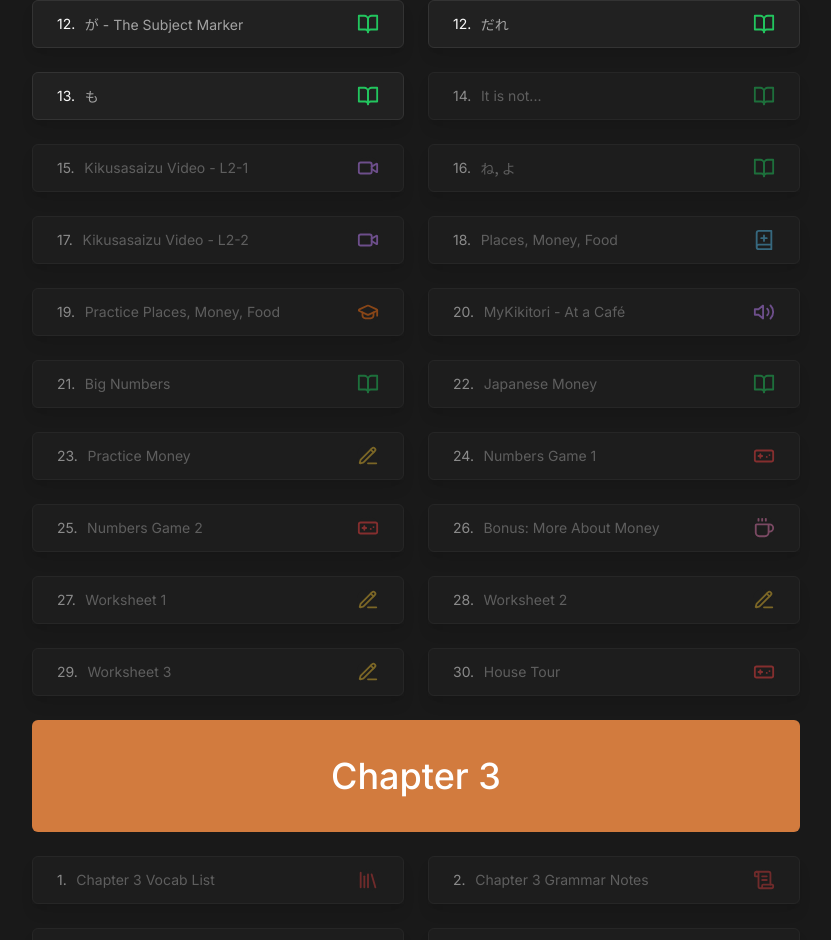
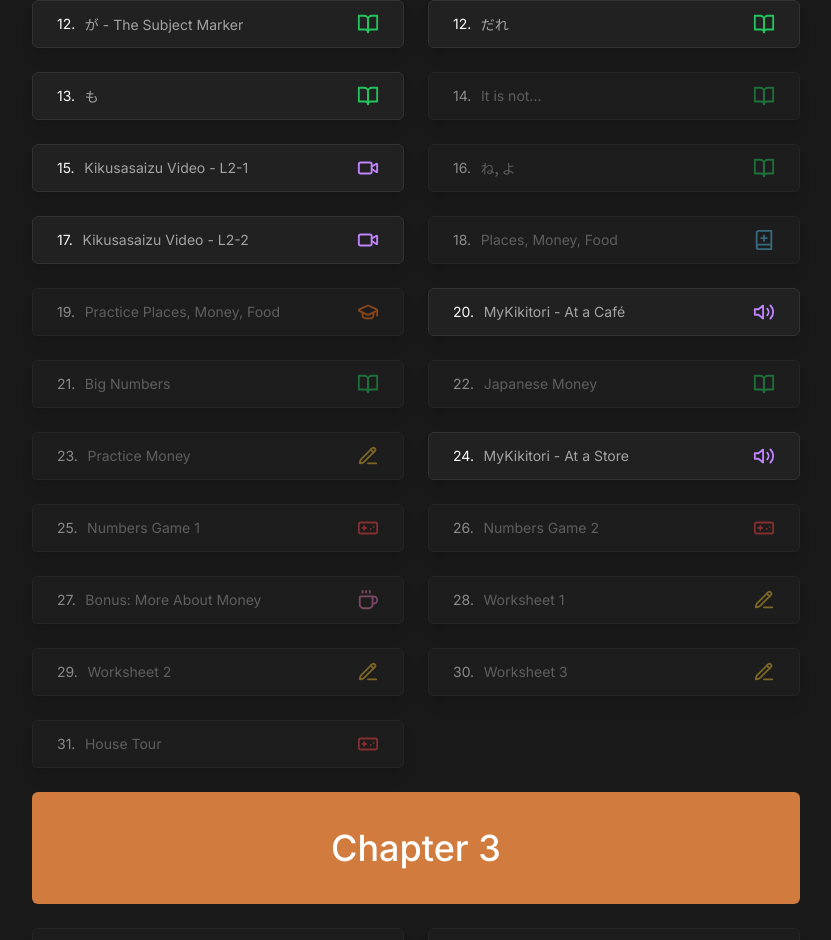
Before and after one commit to Dillpickleschmidt/nihongo-ninja-v2, a Next.js app: page /learn in a window 1280 px wide. Shown: the part 3949-4889 px from the top of the page, without its empty margins (224-1055 px from the left). Built offline with nearby package versions, Linux system fonts and the light colour scheme; no server answers; a web font is replaced by a local one.

Commit message:
lesson: kikusasaizu videos + my kikitori audio

```diff
--- /dev/null
+++ b/src/app/learn/(lessons)/chapter-2/kikusasaizu-2-1/page.tsx
@@ -0,0 +1,23 @@
+import ContentBox from "@/components/ContentBox"
+import YouTubeVideo from "@/features/youtube/YouTube"
+
+export default function page() {
+  return (
+    <ContentBox
+      // backgroundImage="/img/dust-splatter-1.png"
+      // backgroundImageSize="1215px"
+      // backgroundImageOpacity={5}
+      variant="lg"
+      showProgressBar={false}
+      nextPageLink="/learn/chapter-2/ne-yo"
+    >
+      <div className="inset-0 -mb-20">
+        <YouTubeVideo
+          videoId="wufZtYebtYk"
+          title="kikusasaizu-2-1"
+          credit="Nihongo Kikusasaizu"
+        />
+      </div>
+    </ContentBox>
+  )
+}
--- /dev/null
+++ b/src/app/learn/(lessons)/chapter-2/kikusasaizu-2-2/page.tsx
@@ -0,0 +1,23 @@
+import ContentBox from "@/components/ContentBox"
+import YouTubeVideo from "@/features/youtube/YouTube"
+
+export default function page() {
+  return (
+    <ContentBox
+      // backgroundImage="/img/dust-splatter-1.png"
+      // backgroundImageSize="1215px"
+      // backgroundImageOpacity={5}
+      variant="lg"
+      showProgressBar={false}
+      nextPageLink="/learn/chapter-2/places-money-food"
+    >
+      <div className="inset-0 -mb-20">
+        <YouTubeVideo
+          videoId="EdkEWPldx28"
+          title="kikusasaizu-2-2"
+          credit="Nihongo Kikusasaizu"
+        />
+      </div>
+    </ContentBox>
+  )
+}
--- /dev/null
+++ b/src/app/learn/(lessons)/chapter-2/my-kikitori-at-a-cafe/page.tsx
@@ -0,0 +1,41 @@
+import ContentBox from "@/components/ContentBox"
+import { Button } from "@/components/ui/button"
+
+export default function page() {
+  return (
+    <ContentBox
+      // backgroundImage="/img/dust-splatter-1.png"
+      // backgroundImageSize="1215px"
+      // backgroundImageOpacity={5}
+      variant="lg"
+      showProgressBar={false}
+      nextPageLink="/learn/chapter-2/big-numbers"
+    >
+      <div className="h-[50vh]">
+        <h1 className="px-28 pb-6 pt-28 text-center text-4xl font-semibold">
+          MyKikitori - At a Café
+        </h1>
+        <div className="space-y-6 px-16 md:px-24">
+          <h2 className="mt-6 text-center text-2xl font-bold">
+            It's time for some listening practice!
+          </h2>
+          <p>
+            Head over to MyKikitori - Lesson 1 and listen to{" "}
+            <span className="text-xl font-bold">At a Café</span>, then answer
+            the questions via the{" "}
+            <span className="font-black">Take the Quiz!</span> button.
+          </p>
+          <p>
+            Once you complete the quiz, come back here and move on to the next
+            module when you're ready.
+          </p>
+          <div className="flex justify-center pt-3">
+            <a target="_blank" href="https://www.mykikitori.com/lesson-2">
+              <Button size="lg">MyKikitori - Lesson 2</Button>
+            </a>
+          </div>
+        </div>
+      </div>
+    </ContentBox>
+  )
+}
--- /dev/null
+++ b/src/app/learn/(lessons)/chapter-2/my-kikitori-at-a-store/page.tsx
@@ -0,0 +1,41 @@
+import ContentBox from "@/components/ContentBox"
+import { Button } from "@/components/ui/button"
+
+export default function page() {
+  return (
+    <ContentBox
+      // backgroundImage="/img/dust-splatter-1.png"
+      // backgroundImageSize="1215px"
+      // backgroundImageOpacity={5}
+      variant="lg"
+      showProgressBar={false}
+      nextPageLink="/learn"
+    >
+      <div className="h-[50vh]">
+        <h1 className="px-28 pb-6 pt-28 text-center text-4xl font-semibold">
+          MyKikitori - At a Store
+        </h1>
+        <div className="space-y-6 px-16 md:px-24">
+          <h2 className="mt-6 text-center text-2xl font-bold">
+            It's time for some listening practice!
+          </h2>
+          <p>
+            Head over to MyKikitori - Lesson 1 and listen to{" "}
+            <span className="text-xl font-bold">At a Store</span>, then answer
+            the questions via the{" "}
+            <span className="font-black">Take the Quiz!</span> button.
+          </p>
+          <p>
+            Once you complete the quiz, come back here and move on to the next
+            module when you're ready.
+          </p>
+          <div className="flex justify-center pt-3">
+            <a target="_blank" href="https://www.mykikitori.com/lesson-2">
+              <Button size="lg">MyKikitori - Lesson 2</Button>
+            </a>
+          </div>
+        </div>
+      </div>
+    </ContentBox>
+  )
+}
--- a/src/features/learn-page/ChapterBoxes.tsx
+++ b/src/features/learn-page/ChapterBoxes.tsx
@@ -458,13 +458,21 @@ export function ChapterBoxes() {
         <UnitButton id="14." type="lesson" disabled>
           It is not...
         </UnitButton>
-        <UnitButton id="15." type="video" disabled>
+        <UnitButton
+          id="15."
+          type="video"
+          link="/learn/chapter-2/kikusasaizu-2-1"
+        >
           Kikusasaizu Video - L2-1
         </UnitButton>
         <UnitButton id="16." type="lesson" disabled>
           <span className="font-japanese font-medium">ね, よ</span>
         </UnitButton>
-        <UnitButton id="17." type="video" disabled>
+        <UnitButton
+          id="17."
+          type="video"
+          link="/learn/chapter-2/kikusasaizu-2-2"
+        >
           Kikusasaizu Video - L2-2
         </UnitButton>
         <UnitButton id="18." type="vocab" disabled>
@@ -473,7 +481,11 @@ export function ChapterBoxes() {
         <UnitButton id="19." type="practice" disabled>
           Practice Places, Money, Food
         </UnitButton>
-        <UnitButton id="20." type="audio" disabled>
+        <UnitButton
+          id="20."
+          type="audio"
+          link="/learn/chapter-2/my-kikitori-at-a-cafe"
+        >
           MyKikitori - At a Café
         </UnitButton>
         <UnitButton id="21." type="lesson" disabled>
@@ -485,25 +497,32 @@ export function ChapterBoxes() {
         <UnitButton id="23." type="writing" disabled>
           Practice Money
         </UnitButton>
-        <UnitButton id="24." type="game" disabled>
+        <UnitButton
+          id="24."
+          type="audio"
+          link="/learn/chapter-2/my-kikitori-at-a-store"
+        >
+          MyKikitori - At a Store
+        </UnitButton>
+        <UnitButton id="25." type="game" disabled>
           Numbers Game 1
         </UnitButton>
-        <UnitButton id="25." type="game" disabled>
+        <UnitButton id="26." type="game" disabled>
           Numbers Game 2
         </UnitButton>
-        <UnitButton id="26." type="culture-note" disabled>
+        <UnitButton id="27." type="culture-note" disabled>
           Bonus: More About Money
         </UnitButton>
-        <UnitButton id="27." type="writing" disabled>
+        <UnitButton id="28." type="writing" disabled>
           Worksheet 1
         </UnitButton>
-        <UnitButton id="28." type="writing" disabled>
+        <UnitButton id="29." type="writing" disabled>
           Worksheet 2
         </UnitButton>
-        <UnitButton id="29." type="writing" disabled>
+        <UnitButton id="30." type="writing" disabled>
           Worksheet 3
         </UnitButton>
-        <UnitButton id="30." type="game" disabled>
+        <UnitButton id="31." type="game" disabled>
           House Tour
         </UnitButton>
       </ChapterBox>
```
